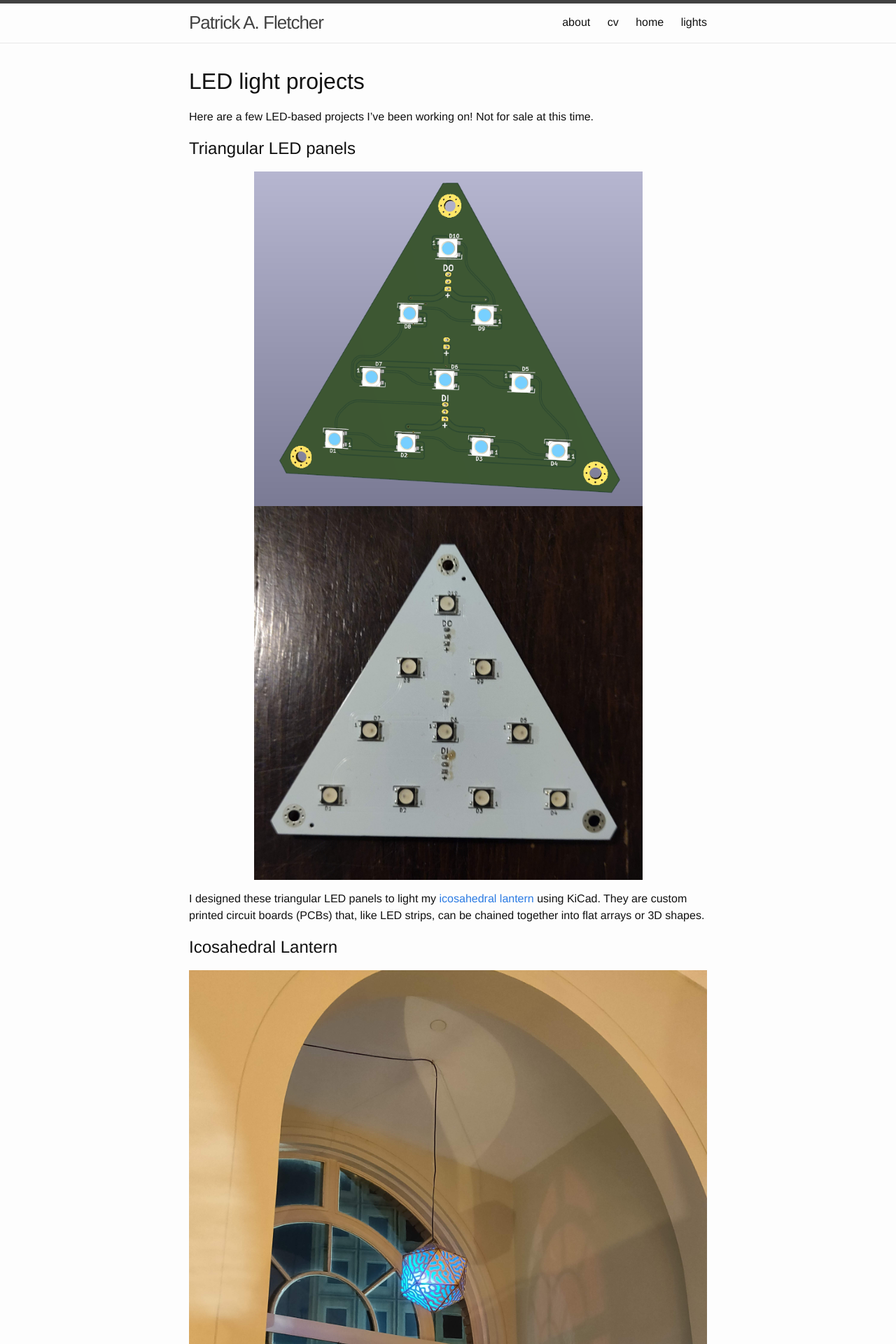
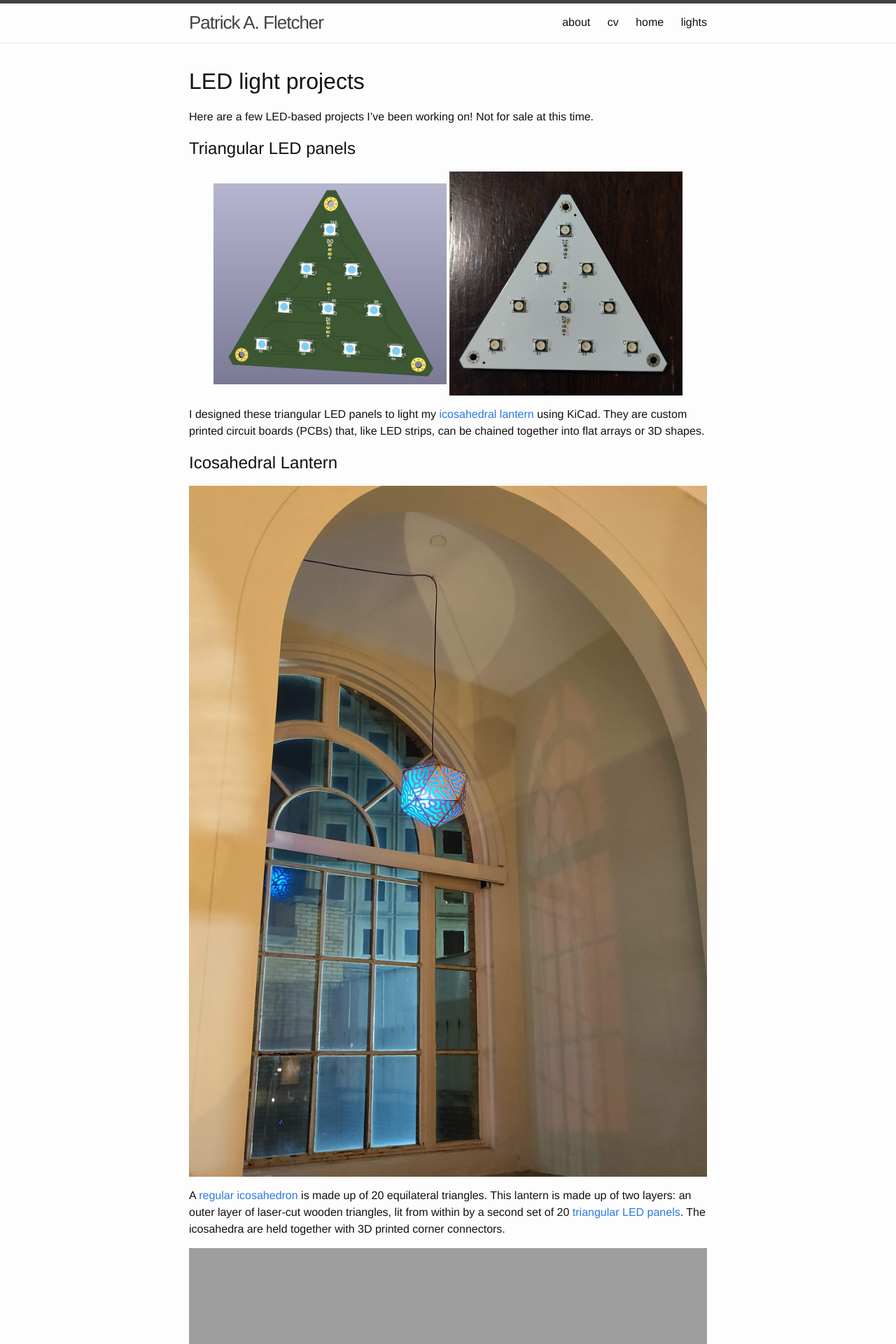
Before and after one commit to patrickfletcher/patrickfletcher.github.io, a Jekyll site: the page built from lights.md, in a window 1280 px wide. Shown: the top 1920 px of the page at 70% size. Built offline with Jekyll 4.4.1, drawn with Linux system fonts in a browser that asks for light colours.

Commit message:
Update lights.md

```diff
--- a/lights.md
+++ b/lights.md
@@ -11,8 +11,8 @@ Here are a few LED-based projects I've been working on! Not for sale at this tim
 ## Triangular LED panels
 
 <p style="text-align:center;">
-<img src="{{ site.url }}/assets/led/LED_10_triangle_top cropped.png" alt="Equilateral triangle with 10 LEDs - KiCad"  style="width: 75%"/>
-<img src="{{ site.url }}/assets/led/single triangle.jpg" alt="Equilateral triangle with 10 LEDs - realized"  style="width: 75%"/>
+<img src="{{ site.url }}/assets/led/LED_10_triangle_top cropped.png" alt="Equilateral triangle with 10 LEDs - KiCad"  style="width: 45%"/>
+<img src="{{ site.url }}/assets/led/single triangle.jpg" alt="Equilateral triangle with 10 LEDs - realized"  style="width: 45%"/>
 </p>
 
 I designed these triangular LED panels to light my [icosahedral lantern](#icosahedral-lantern) using KiCad. They are custom printed circuit boards (PCBs) that, like LED strips, can be chained together into flat arrays or 3D shapes.
```
